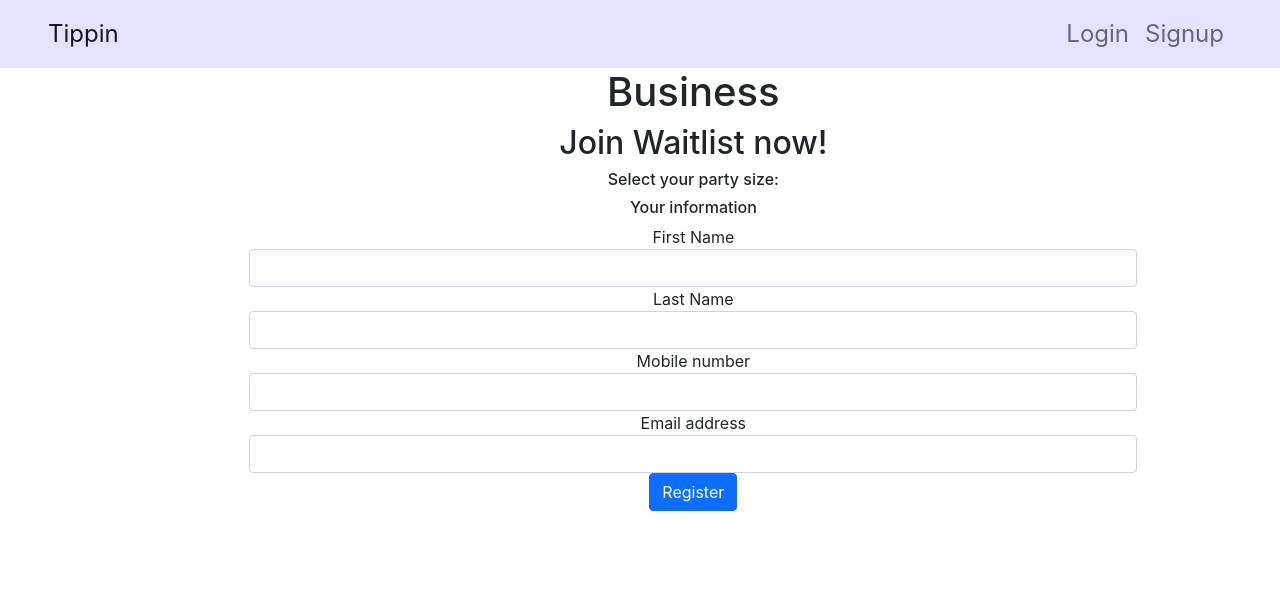
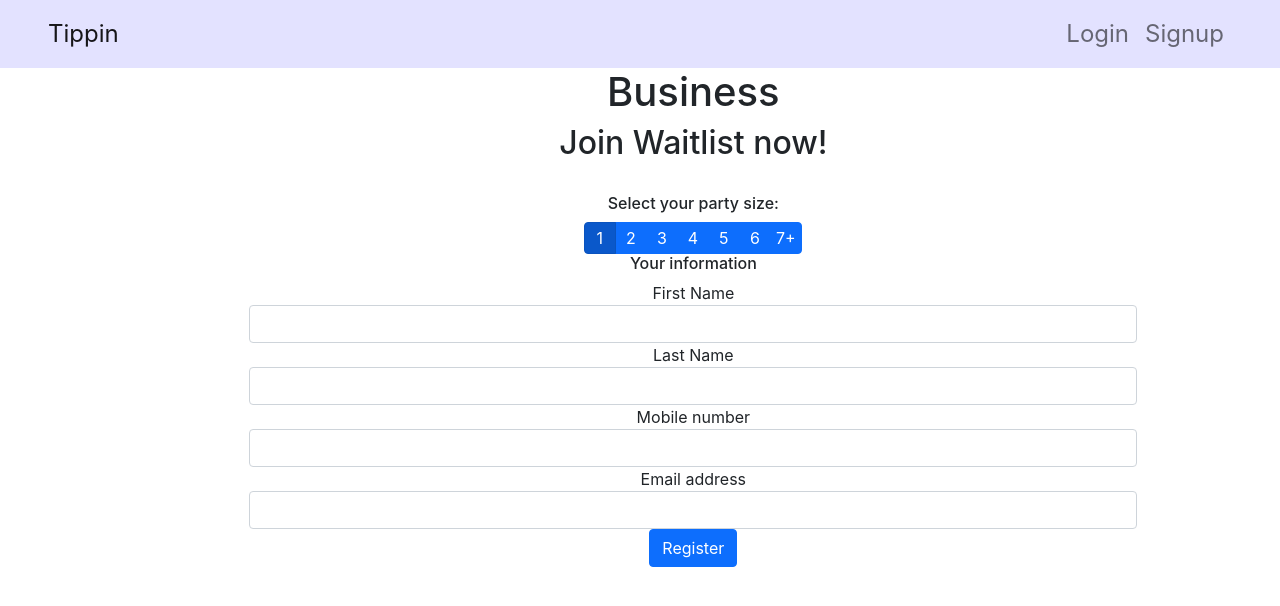
Before and after one commit to Ayoitsjason/Coursera_React, a React (Create React App) app in the folder confusion/: page /addguest in a window 1280 px wide. Shown: the top 606 px of the page. Built offline with nearby package versions, Linux system fonts and the light colour scheme.

Commit message:
added party size option for adding guest component

```diff
--- a/confusion/src/components/waitlist/AddGuestComponent.js
+++ b/confusion/src/components/waitlist/AddGuestComponent.js
@@ -1,9 +1,21 @@
-import React from "react";
+import React, { useState } from "react";
 import { Formik, Form, Field, ErrorMessage } from "formik";
-import { Button, Col, Row } from "react-bootstrap";
+import { Button, Col, Row, ButtonGroup, ToggleButton } from "react-bootstrap";
 import SideNavigationComponent from "../layout/SideNavigationComponent";
 
 const AddGuestComponent = (props) => {
+  const [radioValue, setRadioValue] = useState("1");
+
+  const radios = [
+    { name: "1", value: "1" },
+    { name: "2", value: "2" },
+    { name: "3", value: "3" },
+    { name: "4", value: "4" },
+    { name: "5", value: "5" },
+    { name: "6", value: "6" },
+    { name: "7+", value: "7" },
+  ];
+
   const onSubmit = (props) => {
     console.log(props);
   };
@@ -19,7 +31,26 @@ const AddGuestComponent = (props) => {
           <div className="container">
             <h1>Business</h1>
             <h2>Join Waitlist now!</h2>
+            <br />
             <h6>Select your party size:</h6>
+            <ButtonGroup>
+              {radios.map((radio, idx) => (
+                <ToggleButton
+                  key={idx}
+                  id={`radio-${idx}`}
+                  className={`party-size__component`}
+                  type="radio"
+                  name="radio"
+                  value={radio.value}
+                  checked={radioValue === radio.value}
+                  onChange={(e) => {
+                    setRadioValue(e.currentTarget.value);
+                  }}
+                >
+                  <p className="party-size__component-text">{radio.name}</p>
+                </ToggleButton>
+              ))}
+            </ButtonGroup>
             <h6>Your information</h6>
             <Formik
               initialValues={{
--- a/confusion/src/components/waitlist/Waitlist.css
+++ b/confusion/src/components/waitlist/Waitlist.css
@@ -29,3 +29,19 @@
   background-image: url("../images/satisfied_5.svg");
   background-size: cover;
 }
+
+/* Party Size Component */
+.party-size__component {
+  display: flex;
+  justify-content: center;
+  align-items: center;
+  width: 2rem;
+  height: 2rem;
+}
+
+.party-size__component-text {
+  display: flex;
+  justify-content: center;
+  align-items: center;
+  margin: 0;
+}
```
